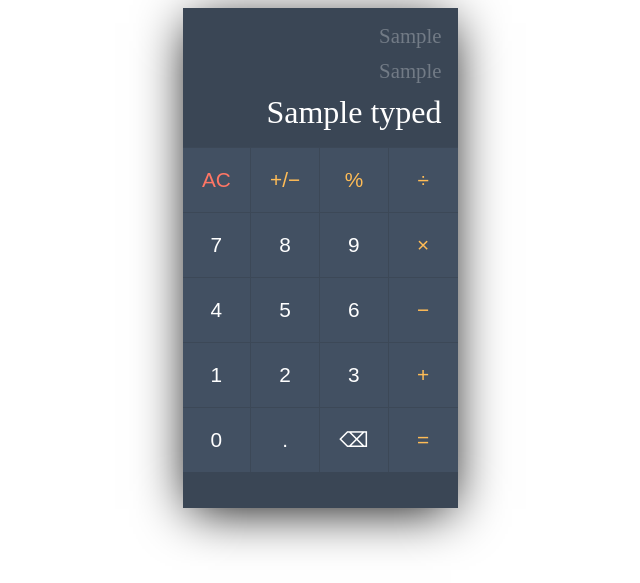
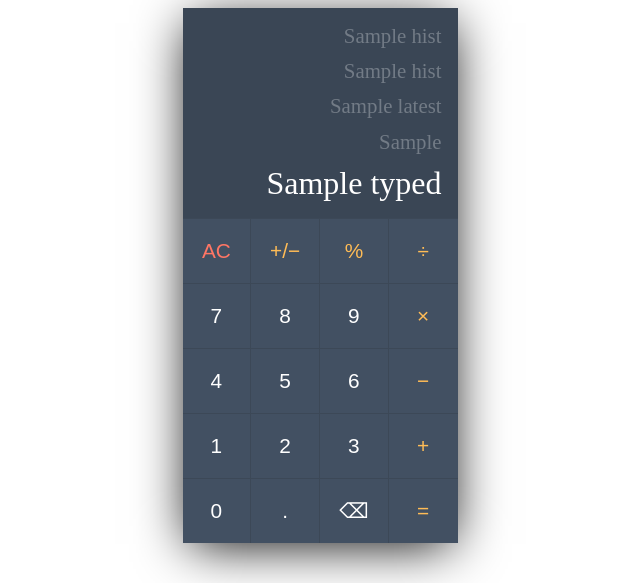
Before and after one commit to bascum/Group-8-Project, a Flask app: template templates/ui.html in a window 1280 px wide. Shown: the top 583 px of the page, without its empty margins (320-960 px from the left). Run offline with Flask 3, Linux system fonts and the light colour scheme; the template is opened without the code that fills it: most values are stand-ins (such as "Sample title", 1, 10 or a date in 2020).

Commit message:
using single variables for hist feature

```diff
--- a/app.py
+++ b/app.py
@@ -12,6 +12,9 @@ calculator = Calculator()
 typed = ""
 wholeOp = ""
 modFlag = False
+latest = ""
+middle = ""
+oldest = ""
 
 if modFlag == True:
    wholeOp = wholeOp + typed
@@ -20,9 +23,12 @@ if modFlag == True:
 @app.route("/", methods=['GET', 'POST'])
 def homePage():
 
-   global typed
-   global wholeOp
-   global modFlag
+   global typed #double var
+   global wholeOp #double var
+   global modFlag #boolean
+   global latest
+   global middle
+   global oldest
 
    if request.method == "POST":
       # Get the button that was clicked
@@ -94,10 +100,20 @@ def homePage():
             elif wholeOp == "":
                pass
             else:
+
+               oldestEquation = str(f"{wholeOp + typed} = {calculator.calculate(wholeOp + typed)}")
+               middleEquation = str(f"{wholeOp + typed} = {calculator.calculate(wholeOp + typed)}")
+               latestEquation = str(f"{wholeOp + typed} = {calculator.calculate(wholeOp + typed)}")
+               calculator.answerHistory.append(oldestEquation)
+               calculator.answerHistory.append(middleEquation)
+               calculator.answerHistory.append(latestEquation)
+               oldest = calculator.answerHistory[2]
+               middle = calculator.answerHistory[1]
+               latest = calculator.answerHistory[0]
                wholeOp = str(calculator.calculate(wholeOp + typed))
                typed = ""
 
-   return render_template('ui.html', wholeOp=wholeOp, typed=typed)
+   return render_template('ui.html', wholeOp=wholeOp, typed=typed, latest=latest, middle=middle, oldest=oldest)
 
 
 if __name__ == "__main__":
--- a/templates/ui.html
+++ b/templates/ui.html
@@ -7,13 +7,31 @@
     <!-- Calculator Display Screen -->
     <div class="calc-screen">
         <!-- Calc history is the three faded numbers above the actual typed input -->
+
         <div id="calc-history">
-            {% if wholeOp == "": %}
-                <div>0</div>
+            {% if hist == "": %}
+                <div></div>
         {% else: %}
-            {{ wholeOp }}
+            {{ hist }}
         {% endif %}
         </div>
+
+        <div id="calc-history">
+            {% if hist == "": %}
+                <div></div>
+        {% else: %}
+            {{ hist }}
+        {% endif %}
+        </div>
+
+        <div id="calc-history">
+            {% if latest == "": %}
+                <div></div>
+        {% else: %}
+            {{ latest }}
+        {% endif %}
+        </div>
+
         <div id="calc-operation">
             {% if wholeOp == "": %}
                 <div>0</div>
```
Also changed, not shown: calculator.py (+11 -4 lines).
